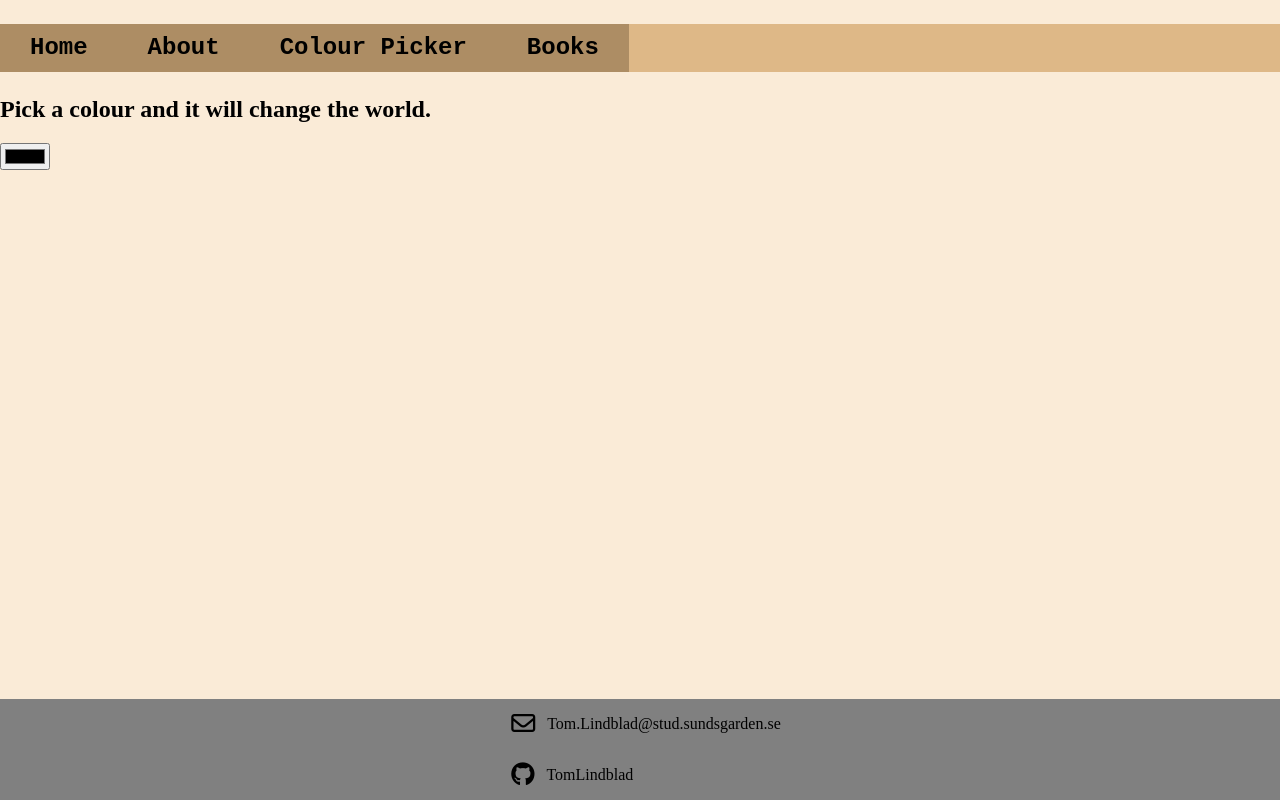
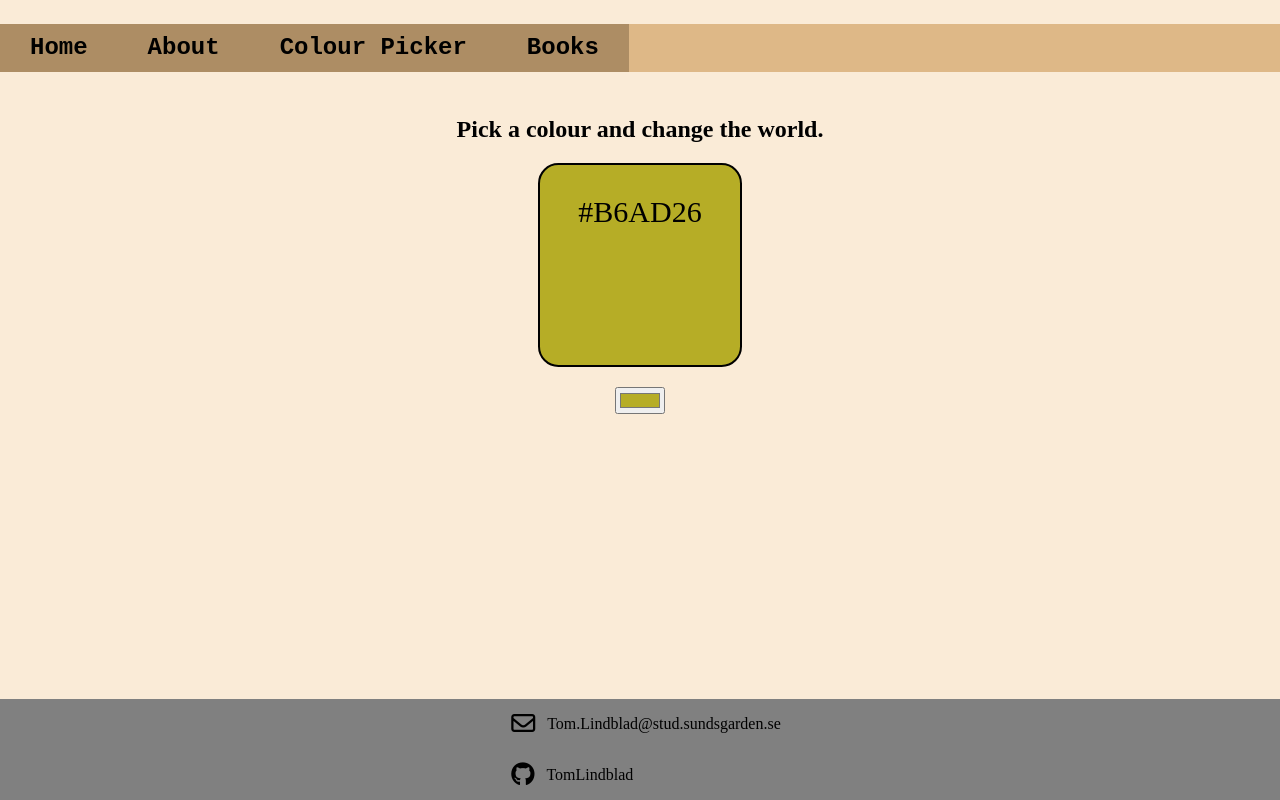
Before and after one commit to TomLindblad/JS-ass-react, a React (Vite) app: page /colourPicker in a window 1280 px wide. Built offline with nearby package versions, Linux system fonts and the light colour scheme.

Commit message:
made the colour picker work

```diff
--- /dev/null
+++ b/src/ColourPicker.css
@@ -0,0 +1,21 @@
+.colourBox{
+    border: 2px solid black;
+    width: 200px;
+    height: 200px;
+    border-radius: 10%;
+    margin-bottom: 20px;
+}
+
+.colourBoxText{
+    font-size: 30px;
+    display: flex;
+    justify-content: center;
+    align-items: center;
+}
+
+.colourPickerContainer{
+    display: flex;
+    flex-direction: column;
+    justify-content: center;
+    align-items: center;
+}
--- a/src/Pages/ColourPicker.jsx
+++ b/src/Pages/ColourPicker.jsx
@@ -1,14 +1,30 @@
+import '../colourPicker.css';
+import { useState } from 'react';
+
+
 function ColourPicker() {
 
+  const [colour, setColour] = useState("#B6AD26");
+  const myStyle = {
+    backgroundColor: colour
+  }
+
+    function handleColourChange(event){
+      setColour(event.target.value);
+    };
 
 
       return (
         <>
-          <h2>Pick a colour and it will change the world.</h2>
-          <input type="color"></input>
-
+          <div className="colourPickerContainer">
+            <h2>Pick a colour and change the world.</h2>
+            <div className="colourBox" style={myStyle}>
+              <p className="colourBoxText">{colour}</p>
+            </div>
+            <input type="color" value={colour} onChange={handleColourChange} />
+          </div>
         </>
       );
-    }
+    };
 
     export default ColourPicker;
```
